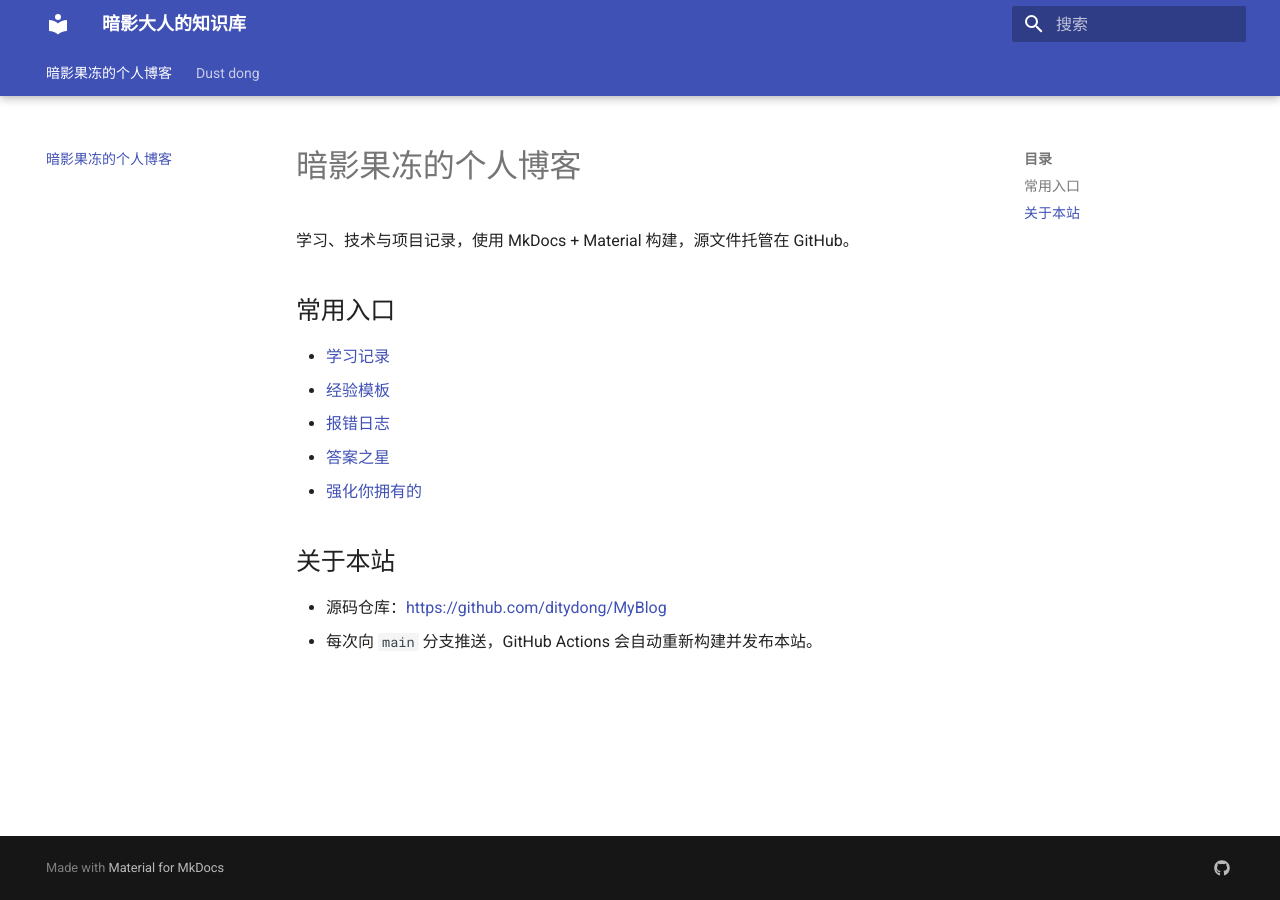
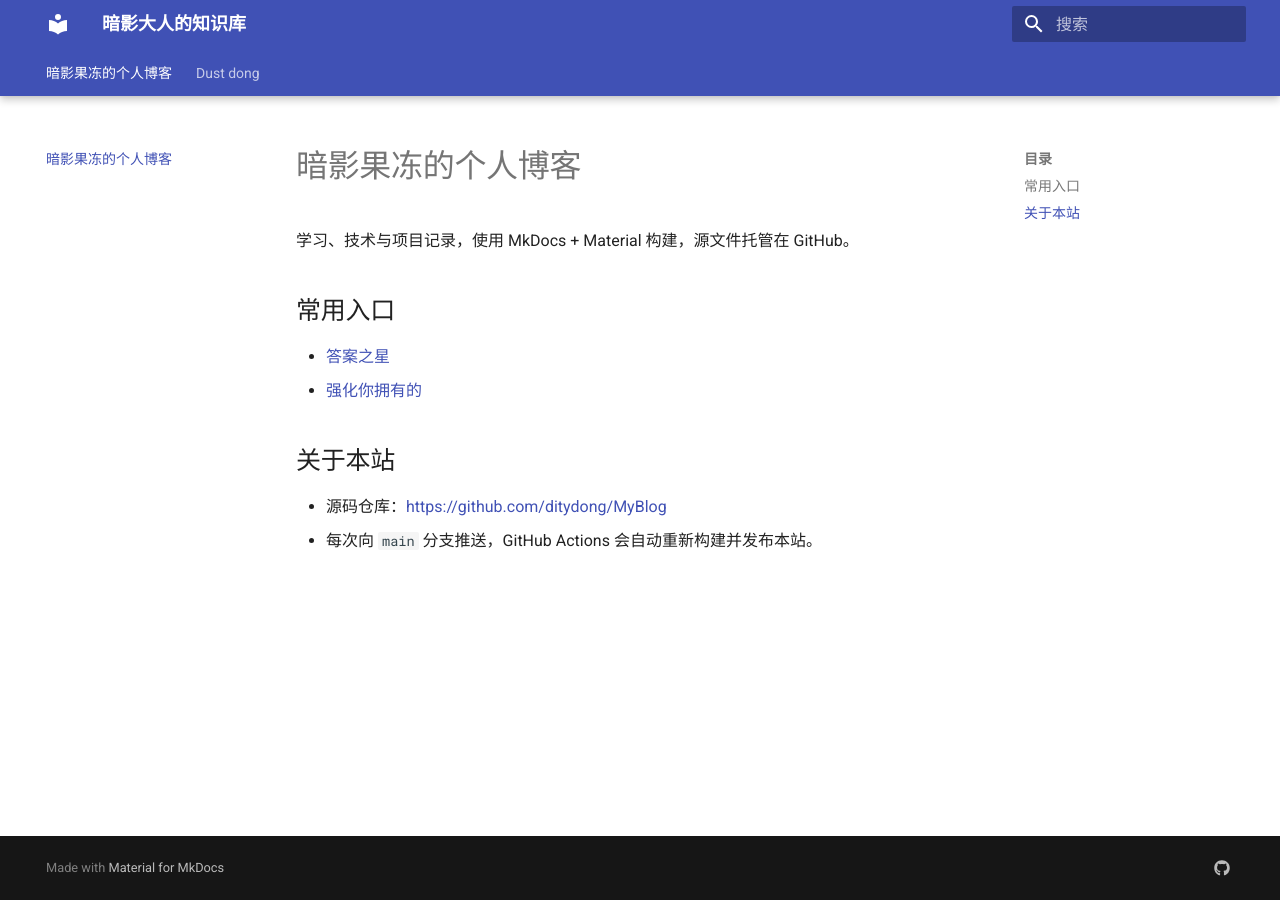
Before and after one commit to ditydong/MyBlog, an MkDocs documentation site: the page built from docs/index.md, in a window 1280 px wide. Built offline with MkDocs 1.6.1 and Material for MkDocs 9.7.7, drawn with Linux system fonts in a browser that asks for light colours.

Commit message:
修改导航页

```diff
--- a/docs/index.md
+++ b/docs/index.md
@@ -4,9 +4,6 @@
 
 ## 常用入口
 
-- [学习记录](dust_dong/learning.md)
-- [经验模板](dust_dong/经验模板.md)
-- [报错日志](dust_dong/报错日志.md)
 - [答案之星](dust_dong/答案之星.md)
 - [强化你拥有的](dust_dong/强化你拥有的.md)
 
```
